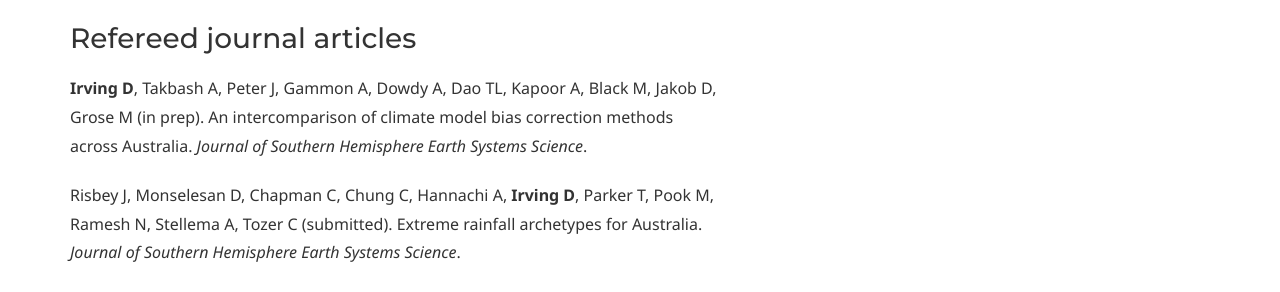
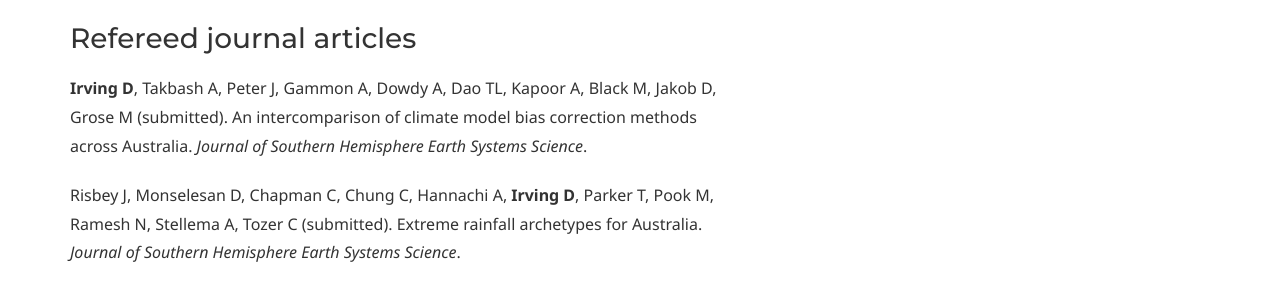
Before and after one commit to DamienIrving/damienirving.github.io, a Jekyll site: the page built from publications.md, in a window 1280 px wide and 900 px high, scrolled down 664 px. Shown: the part 183-475 px from the top of the window. Built offline with Jekyll 4.4.1, drawn with Linux system fonts in a browser that asks for light colours; some web fonts are replaced.

Commit message:
Update publications.md

```diff
--- a/publications.md
+++ b/publications.md
@@ -25,7 +25,7 @@ page_nav:
 
 ### Refereed journal articles
 
-**Irving D**, Takbash A, Peter J, Gammon A, Dowdy A, Dao TL, Kapoor A, Black M, Jakob D, Grose M (in prep). An intercomparison of climate model bias correction methods across Australia. *Journal of Southern Hemisphere Earth Systems Science*.
+**Irving D**, Takbash A, Peter J, Gammon A, Dowdy A, Dao TL, Kapoor A, Black M, Jakob D, Grose M (submitted). An intercomparison of climate model bias correction methods across Australia. *Journal of Southern Hemisphere Earth Systems Science*.
 
 Risbey J, Monselesan D, Chapman C, Chung C, Hannachi A, **Irving D**, Parker T, Pook M, Ramesh N, Stellema A, Tozer C (submitted). Extreme rainfall archetypes for Australia. *Journal of Southern Hemisphere Earth Systems Science*.
 
```
